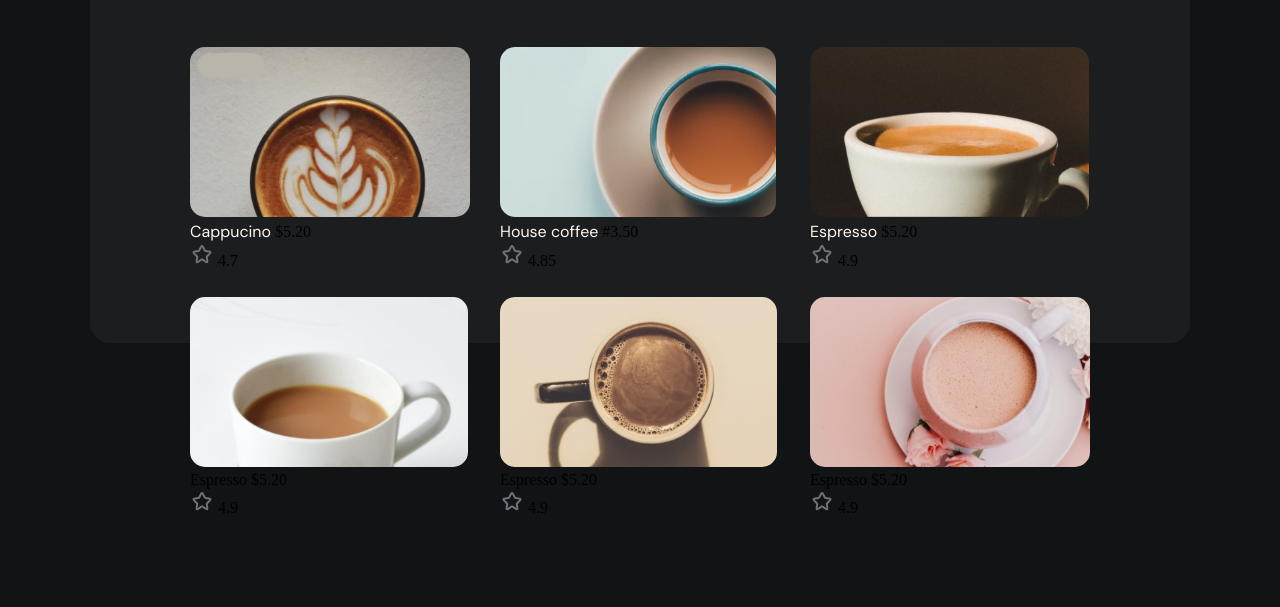
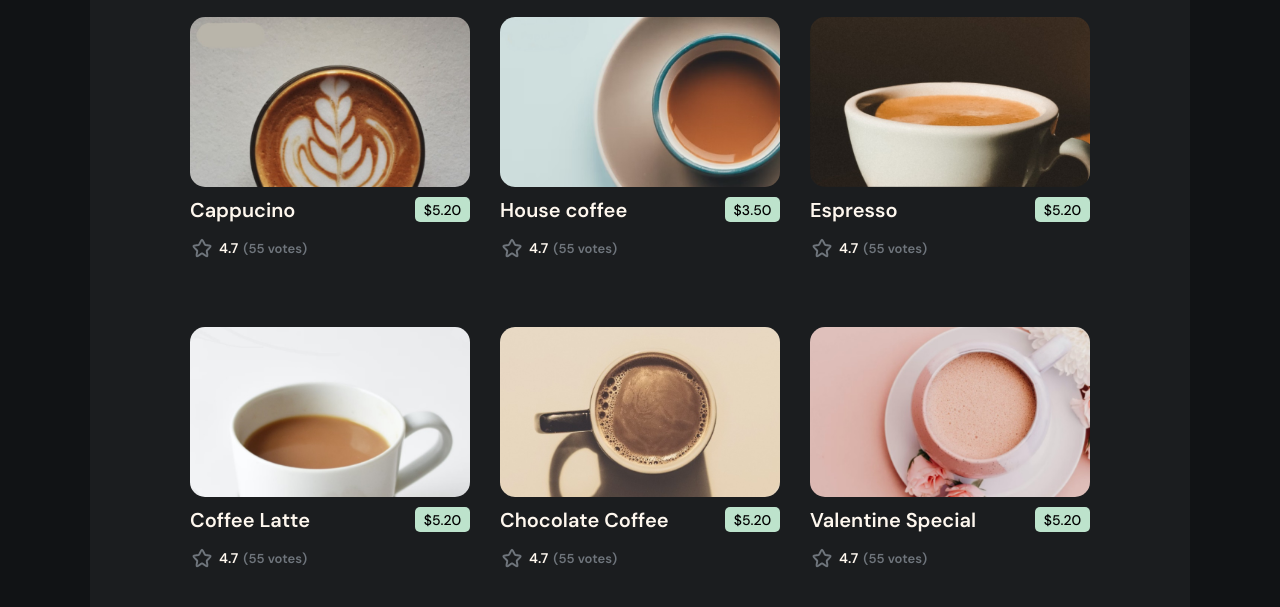
Before and after one commit to mariusboncev1/Coffeein.md-_mock-up_, a plain HTML site: page index.html in a window 1280 px wide. Shown: the part 437-1044 px from the top of the page. Before the commit the page ends 964 px from the top, so only its background shows below. Drawn offline with Linux system fonts and the light colour scheme.

Commit message:
19.3.2024

```diff
--- a/index.html
+++ b/index.html
@@ -31,56 +31,98 @@
             <div id="coffee-menu">
                 <div class="cappuccino-container">
                     <img class="cappuccino-img" src="/assets/Screenshot 2024-03-15 204431.jpg">
-                    <div>
+                    <div class="coffee-type">
                         <span class="cappuccino-title">Cappucino</span>
-                        <span class="cappuccino-price">$5.20</span>
+                        <div class="price-container">
+                            <span class="cappuccino-price">$5.20</span>
+                        </div>
                     </div>
-                    <span class="cappuccino-rating"><img src="/assets/Star.svg"> 4.7</span>
+                    <div class="rating-type">
+                        <img src="/assets/Star.svg">
+                        <!-- <img src="/assets/Star_fill.svg"> -->
+                        <span class="cappuccino-rating"> 4.7</span>
+                        <p class="ratings">(<span class="ratings-count">55</span>&nbsp;votes)</p>
+                    </div>
                 </div>
 
                 <div class="house-coffee-container">
                     <img class="house-coffee-img" src="/assets/Screenshot 2024-03-15 204415.jpg">
-                    <div>
+                    <div class="coffee-type">
                         <span class="house-coffee-title">House coffee</span>
-                        <span class="house-coffee-price">#3.50</span>
+                        <div class="price-container">
+                            <span class="house-coffee-price">$3.50</span>
+                        </div>
                     </div>
-                    <span class="house-coffee-rating"><img src="/assets/Star.svg"> 4.85</span>
+                    <div class="rating-type">
+                        <img src="/assets/Star.svg">
+                        <!-- <img src="/assets/Star_fill.svg"> -->
+                        <span class="cappuccino-rating"> 4.7</span>
+                        <p class="ratings">(<span class="ratings-count">55</span>&nbsp;votes)</p>
+                    </div>
                 </div>
 
                 <div class="espresso-container">
                     <img class="espresso-img" src="/assets/Screenshot 2024-03-15 204358.jpg">
-                    <div>
+                    <div class="coffee-type">
                         <span class="espresso-title">Espresso</span>
-                        <span class="espresso-price">$5.20</span>
+                        <div class="price-container">
+                            <span class="espresso-price">$5.20</span>
+                        </div>
                     </div>
-                    <span class="espresso-rating"><img src="/assets/Star.svg"> 4.9</span>
+                    <div class="rating-type">
+                        <img src="/assets/Star.svg">
+                        <!-- <img src="/assets/Star_fill.svg"> -->
+                        <span class="cappuccino-rating"> 4.7</span>
+                        <p class="ratings">(<span class="ratings-count">55</span>&nbsp;votes)</p>
+                    </div>
                 </div>
 
                 <div class="latte-container">
                     <img class="latte-img" src="/assets/Screenshot 2024-03-15 204242.jpg">
-                    <div>
-                        <span class="latte-title">Espresso</span>
-                        <span class="latte-price">$5.20</span>
+                    <div class="coffee-type">
+                        <span class="latte-title">Coffee Latte</span>
+                        <div class="price-container">
+                            <span class="latte-price">$5.20</span>
+                        </div>
                     </div>
-                    <span class="latte-rating"><img src="/assets/Star.svg"> 4.9</span>
+                    <div class="rating-type">
+                        <img src="/assets/Star.svg">
+                        <!-- <img src="/assets/Star_fill.svg"> -->
+                        <span class="cappuccino-rating"> 4.7</span>
+                        <p class="ratings">(<span class="ratings-count">55</span>&nbsp;votes)</p>
+                    </div>
                 </div>
 
                 <div class="chocolate-container">
                     <img class="chocolate-img" src="/assets/Screenshot 2024-03-15 204314.jpg">
-                    <div>
-                        <span class="chocolate-title">Espresso</span>
-                        <span class="chocolate-price">$5.20</span>
+                    <div class="coffee-type">
+                        <span class="chocolate-title">Chocolate Coffee</span>
+                        <div class="price-container">
+                            <span class="chocolate-price">$5.20</span>
+                        </div>
                     </div>
-                    <span class="chocolate-rating"><img src="/assets/Star.svg"> 4.9</span>
+                    <div class="rating-type">
+                        <img src="/assets/Star.svg">
+                        <!-- <img src="/assets/Star_fill.svg"> -->
+                        <span class="cappuccino-rating"> 4.7</span>
+                        <p class="ratings">(<span class="ratings-count">55</span>&nbsp;votes)</p>
+                    </div>
                 </div>
 
                 <div class="valentine-container">
                     <img class="valentine-img" src="/assets/Screenshot 2024-03-15 204339.jpg">
-                    <div>
-                        <span class="valentine-title">Espresso</span>
-                        <span class="valentine-price">$5.20</span>
+                    <div class="coffee-type">
+                        <span class="valentine-title">Valentine Special</span>
+                        <div class="price-container">
+                            <span class="valentine-price">$5.20</span>
+                        </div>
                     </div>
-                    <span class="valentine-rating"><img src="/assets/Star.svg"> 4.9</span>
+                    <div class="rating-type">
+                        <img src="/assets/Star.svg">
+                        <!-- <img src="/assets/Star_fill.svg"> -->
+                        <span class="cappuccino-rating"> 4.7</span>
+                        <p class="ratings">(<span class="ratings-count">55</span>&nbsp;votes)</p>
+                    </div>
                 </div>
 
             </div>
--- a/style.css
+++ b/style.css
@@ -8,6 +8,7 @@ body {
     display: flex;
     flex-direction: column;
     align-items: center;
+
 }
 
 
@@ -31,10 +32,10 @@ body {
     flex-direction: column;
     align-items: center;
     position: relative;
-    bottom: 120px;
+    margin-top: -150px;
+    margin-bottom: 50px;
     width: 1100px;
-    height: 600px;
-    margin-bottom: 30px;
+    height: 930px;
     background-color: #1B1D1F;
     border-radius: 20px;
 }
@@ -94,7 +95,7 @@ body {
 }
 
 
-/* ! Coffee listings */
+/* ! COFFEE MENU */
 
 #coffee-menu {
     margin-top: 40px;
@@ -102,11 +103,17 @@ body {
     padding: 10px;
     display: grid;
     justify-content: space-between;
-    grid-template-rows: 250px;
+    grid-template-rows: 310px;
     grid-template-columns: 280px 280px 280px;
 }
 
-/* Cappuccino */
+/* Listings */
+
+.cappuccino-container, .house-coffee-container, .espresso-container, .latte-container, .chocolate-container, .valentine-container {
+    display: flex;
+    flex-direction: column;
+    gap: 10px;
+}
 
 .cappuccino-img, .house-coffee-img, .espresso-img, .latte-img, .chocolate-img, .valentine-img {
     height: 170px;
@@ -115,17 +122,57 @@ body {
     object-fit: fill;
 }
 
-.cappuccino-title, .house-coffee-title, .espresso-title {
+.coffee-type {
+    display: flex;
+    justify-content: space-between;
+
+}
+
+.cappuccino-title, .house-coffee-title, .espresso-title, .latte-title, .chocolate-title, .valentine-title {
     color: #FEF7EE;
+    font-family: "DM Sans", sans-serif;
+    font-weight: 600;
+    font-size: 20px;
+}
+
+.price-container {
+    display: flex;
+    justify-content: center;
+    align-items: center;
+    height: 25px;
+    width: 55px;
+    background-color: #BDE3CC;
+    border-radius: 5px;
+    font-weight: 500;
+    font-size: 14px;
+}
+
+.cappuccino-price, .house-coffee-price, .espresso-price, .latte-price, .chocolate-price, .valentine-price {
     font-family: "DM Sans", sans-serif;
 }
 
-.cappuccino-price {
-
+.rating-type {
+    display: flex;
+    flex-direction: row;
+    align-items: center;
+    height: 30px;
+    gap: 5px;
 }
 
-.cappuccino-rating {
+.cappuccino-rating, .house-coffee-rating, .espresso-rating, .latte-rating, .chocolate-rating, .valentine-rating {
+    color: #FEF7EE;
+    font-family: "DM Sans", sans-serif;
+    font-weight: 600;
+    display: flex;
+    flex-direction: row;
+    font-size: 14px;
+}
 
+.ratings {
+    font-family: "DM Sans", sans-serif;
+    font-size: 13px;
+    color: #6F757C;
+    font-weight: 600;
 }
 
 
```
